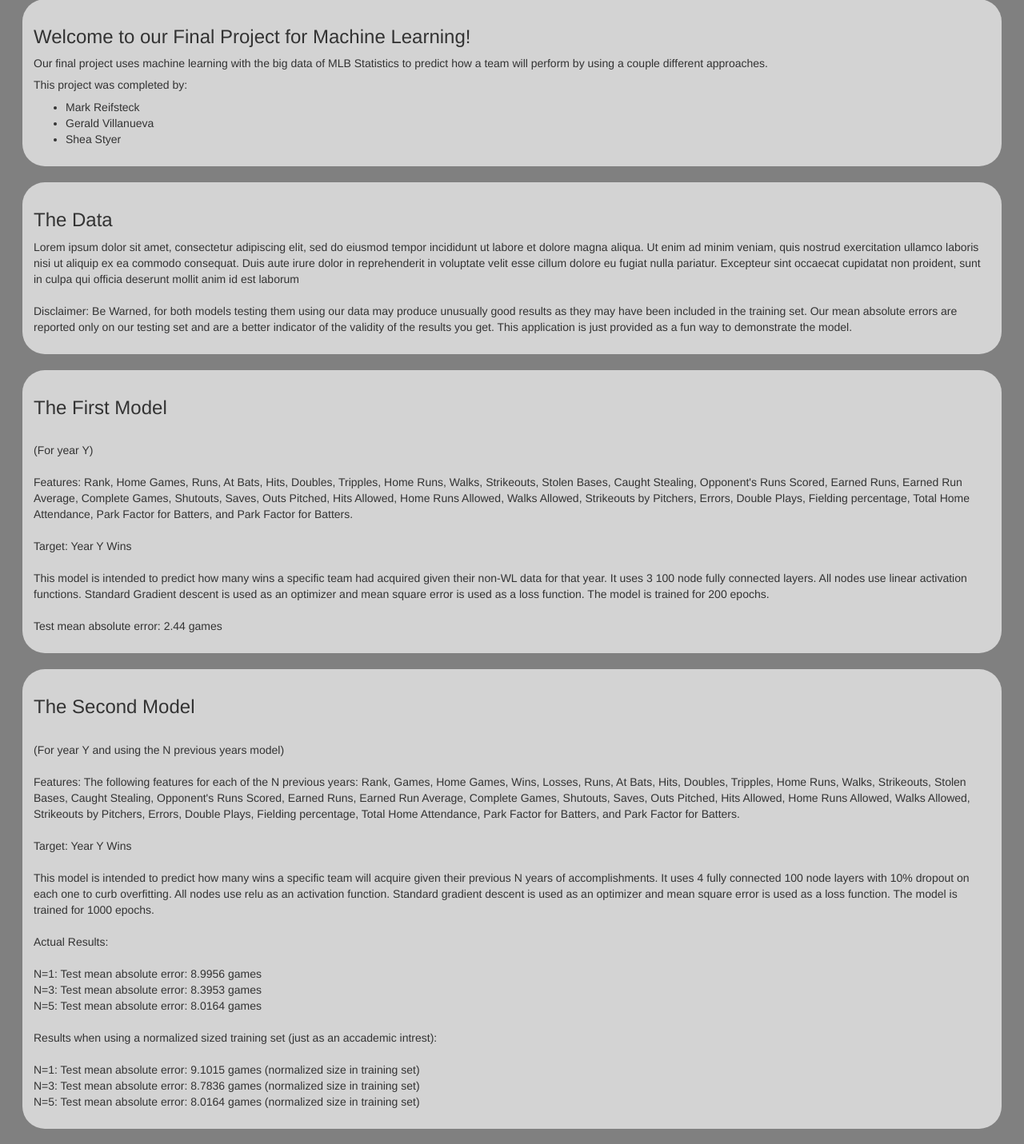
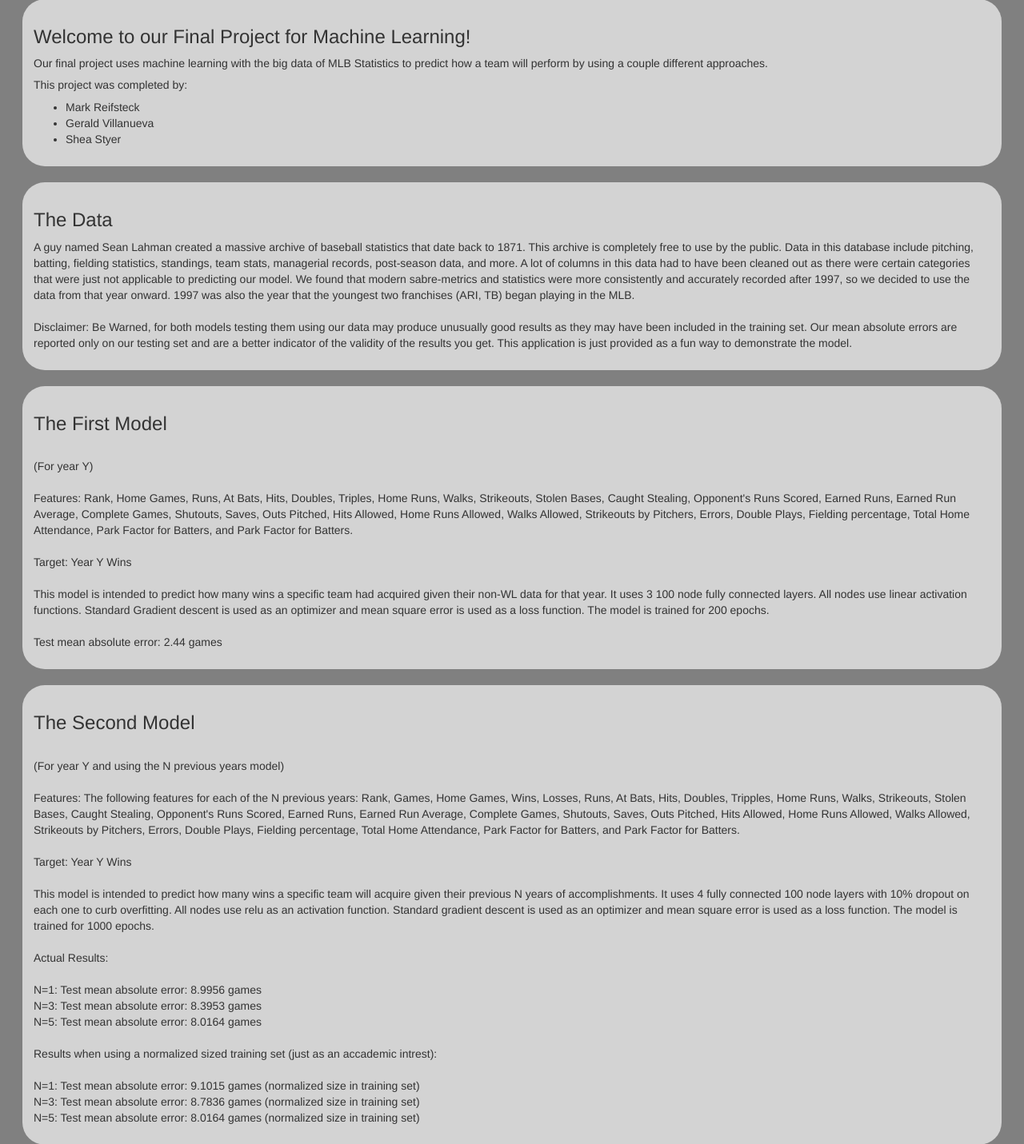
Before and after one commit to sheastyermines/ml_baseball, a Flask app: page /app/home in a window 1280 px wide. Shown: the part 171-1602 px from the top of the page at 80% size. Run offline with Flask 2, Linux system fonts and the light colour scheme; parts of the project's set-up code (start-up, migrations or seed data) failed here and were passed over; some libraries are stand-ins or nearby versions.

Commit message:
Updated data section

```diff
--- a/flaskr/templates/home.html
+++ b/flaskr/templates/home.html
@@ -25,12 +25,13 @@
   <div class="body_home">
     <h3> The Data </h3>
     <p>
-      Lorem ipsum dolor sit amet, consectetur adipiscing elit, sed do eiusmod tempor incididunt
-      ut labore et dolore magna aliqua. Ut enim ad minim veniam, quis nostrud exercitation ullamco
-      laboris nisi ut aliquip ex ea commodo consequat. Duis aute irure dolor in reprehenderit in
-      voluptate velit esse cillum dolore eu fugiat nulla pariatur. Excepteur sint occaecat cupidatat
-      non proident, sunt in culpa qui officia deserunt mollit anim id est laborum
-
+	  A guy named Sean Lahman created a massive archive of baseball statistics that date back to 1871.
+	    This archive is completely free to use by the public. Data in this database include pitching, batting,
+	    fielding statistics, standings, team stats, managerial records, post-season data, and more.
+	    A lot of columns in this data had to have been cleaned out as there were certain categories that were just not
+	    applicable to predicting our model. We found that modern sabre-metrics and statistics were more consistently
+	    and accurately recorded after 1997, so we decided to use the data from that year onward. 1997 was
+	    also the year that the youngest two franchises (ARI, TB) began playing in the MLB.
 	  <br>
 	  <br>
 
@@ -45,7 +46,7 @@
 	(For year Y)
 	<br>
 	<br>
-	Features: Rank, Home Games, Runs, At Bats, Hits, Doubles, Tripples, Home Runs, Walks, Strikeouts, Stolen Bases, Caught Stealing, Opponent's Runs Scored, Earned Runs, Earned Run Average, Complete Games, Shutouts, Saves, Outs Pitched, Hits Allowed, Home Runs Allowed, Walks Allowed, Strikeouts by Pitchers, Errors, Double Plays, Fielding percentage, Total Home Attendance, Park Factor for Batters, and Park Factor for Batters.
+	Features: Rank, Home Games, Runs, At Bats, Hits, Doubles, Triples, Home Runs, Walks, Strikeouts, Stolen Bases, Caught Stealing, Opponent's Runs Scored, Earned Runs, Earned Run Average, Complete Games, Shutouts, Saves, Outs Pitched, Hits Allowed, Home Runs Allowed, Walks Allowed, Strikeouts by Pitchers, Errors, Double Plays, Fielding percentage, Total Home Attendance, Park Factor for Batters, and Park Factor for Batters.
 	<br>
 	<br>
 	Target: Year Y Wins
```
